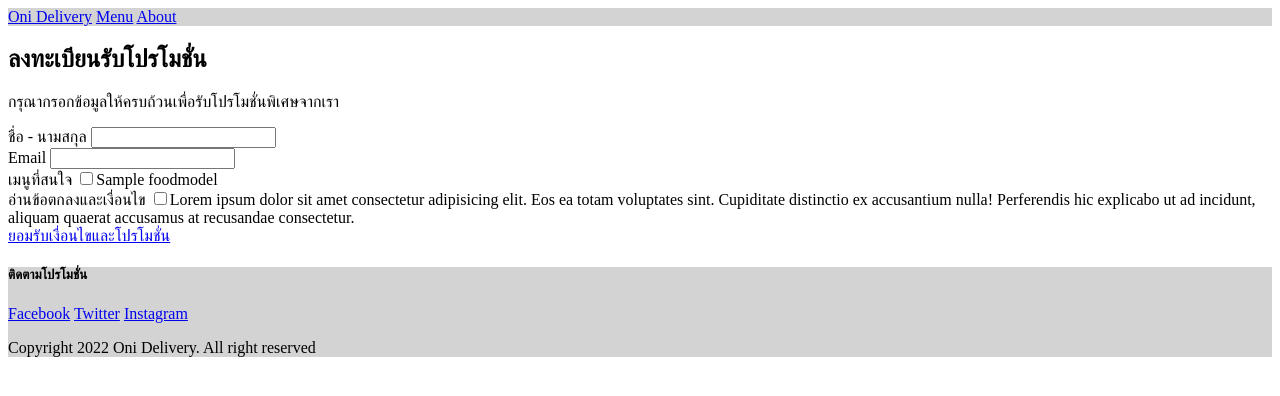
After one commit to PNYWT/Django-Web-FW, a Django app: page /Subcription_form/ in a window 1280 px wide. The commit adds this page. Shown: the top 396 px of the page. Run offline with Django 4.2, Linux system fonts and the light colour scheme; tables that the repository leaves empty hold one stand-in row (values such as "Sample post").

Commit message:
Update
- add urls and view Subcription_form and Subcription_ty

```diff
--- a/StoreWeb/App_foods/templates/App_foods/FoodId.html
+++ b/StoreWeb/App_foods/templates/App_foods/FoodId.html
@@ -9,7 +9,7 @@
     {% if food.special_Price is not None %}
     <p>
         <span>{{ food.special_Price|floatformat:'g'}} THB</span>
-        <del>{{ food.price|floatformat:'g'}}</del>
+        <del>{{ food.price|floatformat:'g'}} THB</del>
     </p>
     {%else%}
     <p>{{ food.price|floatformat:'g'}} THB</p>
--- a/StoreWeb/App_foods/templates/App_foods/Foods.html
+++ b/StoreWeb/App_foods/templates/App_foods/Foods.html
@@ -11,7 +11,7 @@
         {% if food.special_Price is not None %}
             <p>
                 <span>{{ food.special_Price|floatformat:'g'}} THB</span>
-                <del>{{ food.price|floatformat:'g'}}</del>
+                <del>{{ food.price|floatformat:'g'}} THB</del>
             </p>
         {%else%}
             <p>{{ food.price|floatformat:'g'}} THB</p>
--- /dev/null
+++ b/StoreWeb/App_general/templates/App_general/Subcription_form.html
@@ -0,0 +1,32 @@
+{% extends 'App_general/components/Base.html' %}
+
+
+{% block Site_Title%} ลงทะเบียนรับโปรโมชั่น | {% endblock %}
+
+{% block content %}
+<form action="">
+    <h2>ลงทะเบียนรับโปรโมชั่น</h2>
+    <p>กรุณากรอกข้อมูลให้ครบถ้วนเพื่อรับโปรโมชั่นพิเศษจากเรา</p>
+    <div>
+        <label for="">ชื่อ - นามสกุล</label>
+        <input type="text">
+    </div>
+    <div>
+        <label for="">Email</label>
+        <input type="email">
+    </div>
+    <div>
+        <label for="">เมนูที่สนใจ</label>
+        {% for food in menuFoods %}
+        <input type="checkbox"><label>{{ food.title }}</label>
+        {% endfor %}
+    </div>
+    <div>
+        <label for="">อ่านข้อตกลงและเงื่อนไข</label>
+        <input type="checkbox"><label>Lorem ipsum dolor sit amet consectetur adipisicing elit. Eos ea totam voluptates
+            sint. Cupiditate distinctio ex accusantium nulla! Perferendis hic explicabo ut ad incidunt, aliquam quaerat
+            accusamus at recusandae consectetur.</label>
+    </div>
+    <a href="{% url 'Subcription_ty' %}">ยอมรับเงื่อนไขและโปรโมชั่น</a>
+</form>
+{% endblock %}
--- a/StoreWeb/App_general/urls.py
+++ b/StoreWeb/App_general/urls.py
@@ -4,5 +4,7 @@ from . import views
 urlpatterns = [
     path('', views.homePage, name ='homeMain'),
     path('Home/', views.homePage, name ='home'),
-    path('About/', views.aboutPage, name ='about')
+    path('About/', views.aboutPage, name ='about'),
+    path('Subcription_form/', views.subcriptionFormPage, name = 'Subcription_form'),
+    path('Subcription_ty/', views.subcription_ty, name = 'Subcription_ty')
 ]
--- a/StoreWeb/App_general/views.py
+++ b/StoreWeb/App_general/views.py
@@ -1,6 +1,7 @@
 from django.http import HttpResponse
 from django.shortcuts import render
 from django.http.response import HttpResponse
+from App_foods.models import FoodModel
 
 # Create your views here.
 def homePage(request):
@@ -8,3 +9,11 @@ def homePage(request):
 
 def aboutPage(request):
     return render(request, 'App_general/About.html')
+
+def subcriptionFormPage(request):
+    menu_Foods = FoodModel.objects.order_by('-is_Premium')
+    context = { 'menuFoods' : menu_Foods}
+    return render(request, 'App_general/Subcription_form.html', context)
+
+def subcription_ty(request):
+    return render(request, 'App_general/Subcription_ty.html')
```
Also changed, not shown: StoreWeb/App_foods/views.py (+6 -2 lines), StoreWeb/App_general/templates/App_general/Subcription_ty.html (added, +14 -0 lines).
